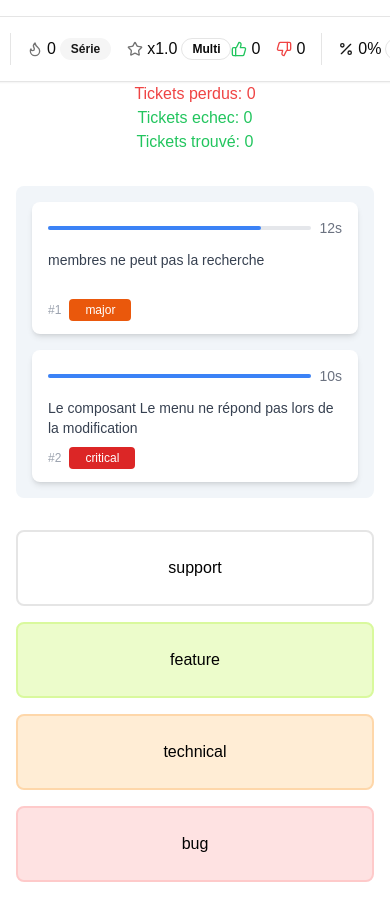
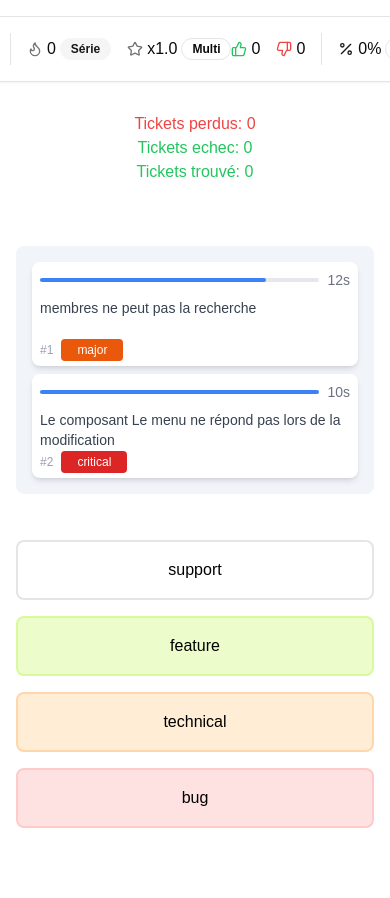
Before and after one commit to quentinhnrt/project-manager-hero, a Next.js app: page / in a window 390 px wide. Shown: the top 898 px of the page. After the commit the page ends 844 px from the top, so only its background shows below. Built offline with nearby package versions, Linux system fonts and the light colour scheme.

Commit message:
[Homepage] - Responsive

```diff
--- a/src/app/page.tsx
+++ b/src/app/page.tsx
@@ -54,7 +54,7 @@ export default function Home() {
         </p>
       </div>
 
-      <div className="grid grid-cols-1 lg:grid-cols-4 lg:grid-rows-4 gap-4 items-center mb-8 w-full bg-slate-100 p-4 rounded-lg">
+      <div className="grid grid-cols-1 gap-2 max-h-[360px] overflow-hidden items-center mb-4 w-full bg-slate-100 p-4 rounded-lg lg:max-h-none lg:overflow-auto lg:grid-cols-4 lg:grid-rows-4 lg:gap-4 ">
         {pendingTickets.map((ticket: Ticket) => (
           <TicketComponent
             key={ticket.id}
--- a/src/components/category-card.tsx
+++ b/src/components/category-card.tsx
@@ -29,7 +29,7 @@ export function CategoryCard({
 
   return (
     <div
-      className={`${getBackgroundColor()} p-6 rounded-lg border-2 text-center font-medium lg:max-w-72 lg:max-h-72 w-full flex items-center justify-center transition-colors`}
+      className={`${getBackgroundColor()} p-4 lg:p-6 rounded-lg border-2 text-center font-medium lg:max-w-72 lg:max-h-72 w-full flex items-center justify-center transition-colors`}
       onDragOver={onDragOver}
       onDrop={onDrop}
     >
--- a/src/components/ticket.tsx
+++ b/src/components/ticket.tsx
@@ -102,7 +102,7 @@ export default function TicketComponent({ ...ticket }: TicketProps) {
         id={ticket.id.toString()}
         draggable
         onDragStart={(e) => ticket.onDragStart(e, ticket.category)}
-        className={`relative p-4 w-full cursor-move transition-all flex flex-col justify-between h-full ${
+        className={`relative p-2 lg:p-4 w-full cursor-move transition-all flex flex-col justify-between h-full ${
           isExploding ? 'animate-[fadeOut_0.5s_ease-out_forwards]' : ''
         }`}
       >
@@ -145,7 +145,7 @@ export default function TicketComponent({ ...ticket }: TicketProps) {
           </>
         )}
 
-        <div className="flex justify-between items-center mb-3">
+        <div className="flex justify-between items-center mb-2">
           <div className="h-1 bg-gray-200 rounded-full w-full">
             <div
               className="h-full bg-blue-500 rounded-full transition-all duration-1000"
@@ -157,7 +157,7 @@ export default function TicketComponent({ ...ticket }: TicketProps) {
         <p className="text-gray-700 text-sm line-clamp-2 min-h-10">
           {ticket.description}
         </p>
-        <div className="mt-3 text-gray-400 text-xs">
+        <div className="mt-1 text-gray-400 text-xs">
           #{ticket.id}
           <span
             className={`${getPriorityColor()} text-xs rounded-sm px-4 py-1 ml-2 font-medium text-white`}
```
